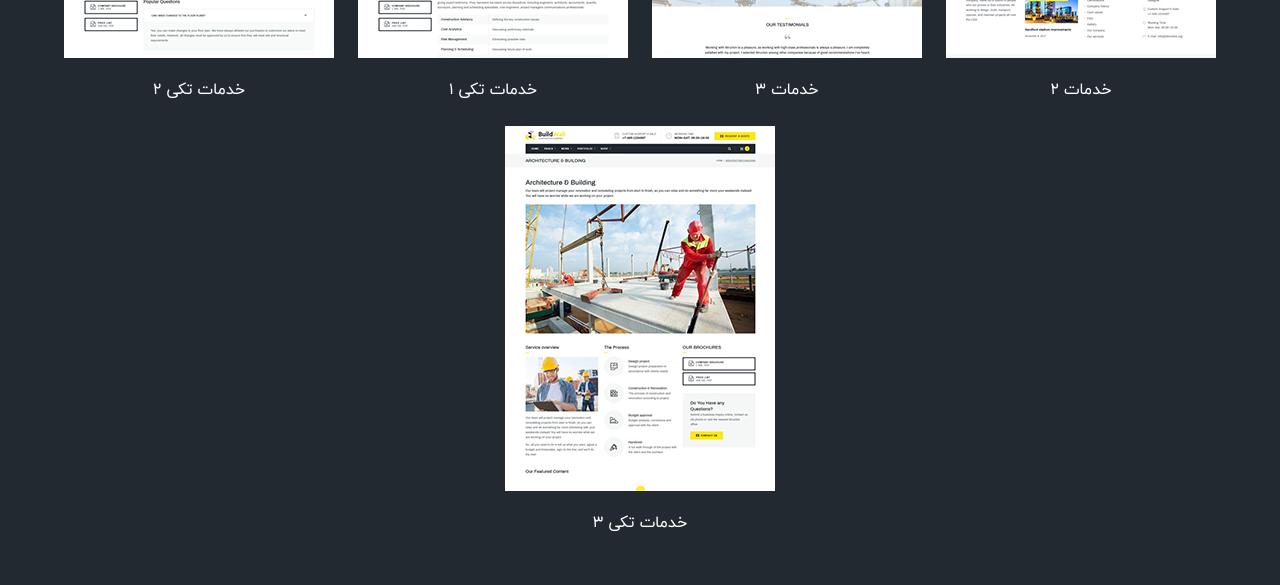
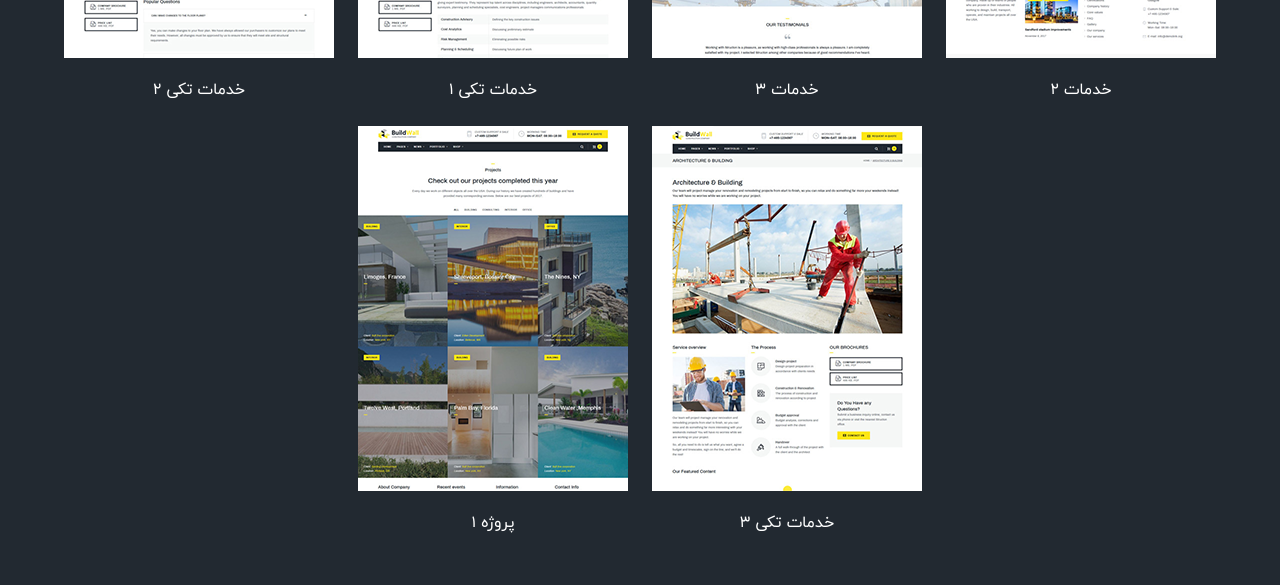
Before and after one commit to mahyarErshad/buildwall, a React (Vite) app: page / in a window 1280 px wide. Shown: the part 5160-5745 px from the top of the page. Built offline with nearby package versions, Linux system fonts and the light colour scheme.

Commit message:
Another card is created

```diff
--- a/src/Components/Body/CustomPages/CustomPages.jsx
+++ b/src/Components/Body/CustomPages/CustomPages.jsx
@@ -10,6 +10,7 @@ import service3 from "../../../assets/images/card-images/service3.webp";
 import serviceSingle1 from "../../../assets/images/card-images/serviceSingle1.webp";
 import serviceSingle2 from "../../../assets/images/card-images/serviceSingle2.webp";
 import serviceSingle3 from "../../../assets/images/card-images/serviceSingle3.webp";
+import projects1 from "../../../assets/images/card-images/projects1.webp";
 
 function CustomPages() {
   const data = [
@@ -58,6 +59,11 @@ function CustomPages() {
       image: serviceSingle3,
       href: "https://ld-wp73.template-help.com/buildwall/v3/default/services/architecture-building/",
     },
+    {
+      title: "پروژه 1",
+      image: projects1,
+      href: "https://ld-wp73.template-help.com/buildwall/v3/default/projects-v1/",
+    },
   ];
   return (
     <section id="custom-pages" className="w-full mt-20 flex-center flex-col">
```
Also changed, not shown: src/assets/images/card-images/projects1.webp (added).
